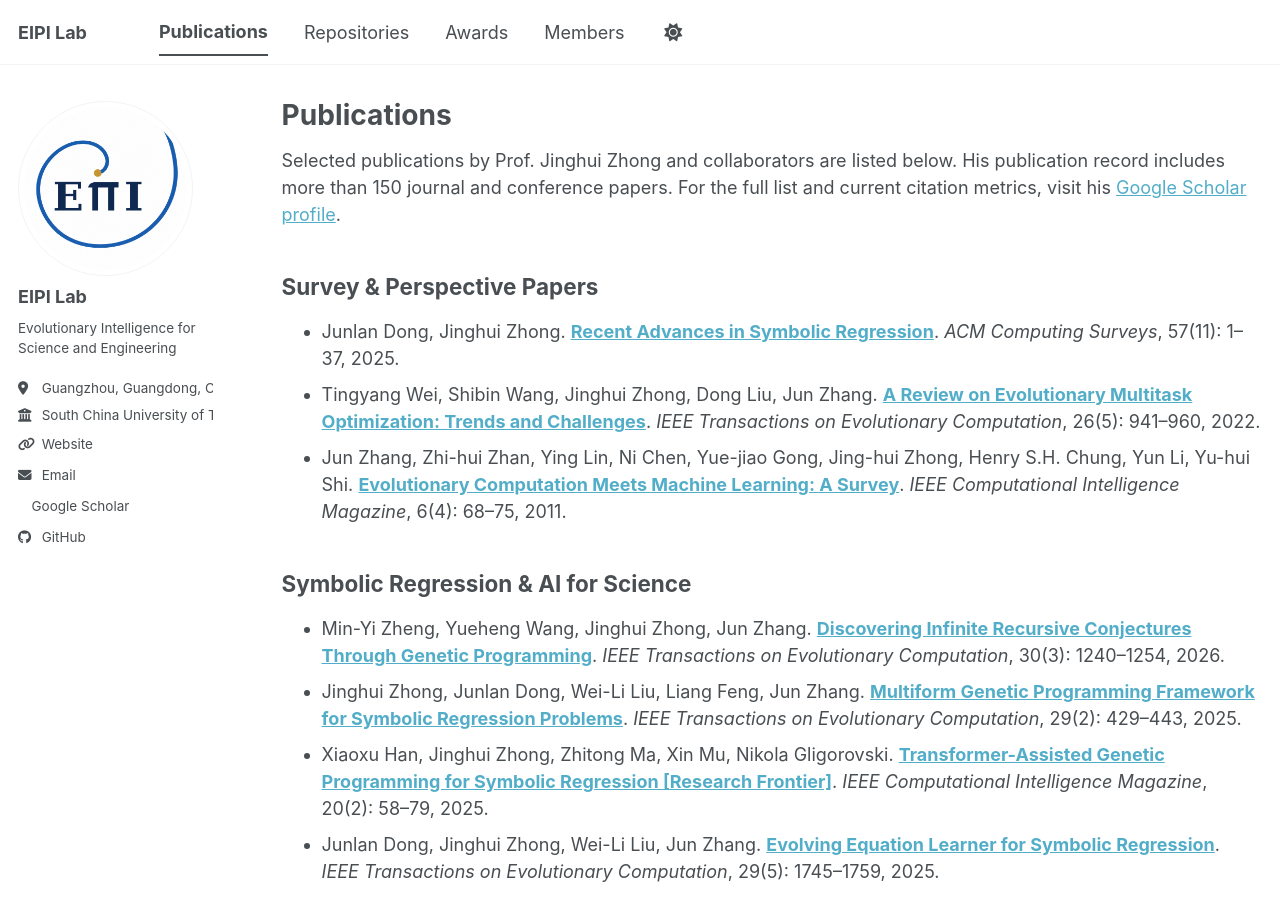
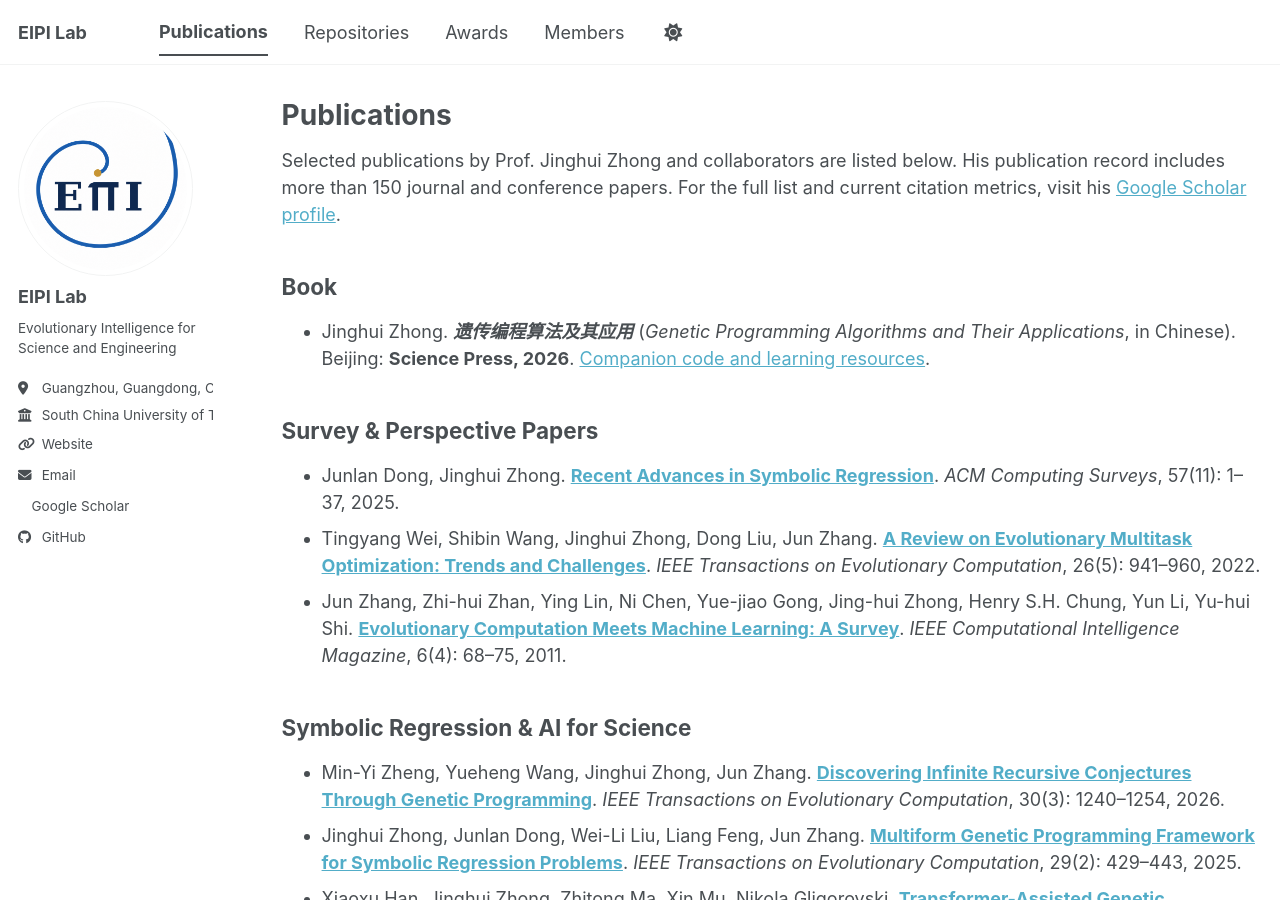
Before and after one commit to SCUT-EIPI/SCUT-EIPI.github.io, a Jekyll site: the page built from _pages/publications.md, in a window 1280 px wide and 900 px high. Built offline with Jekyll 4.4.1, drawn with Linux system fonts in a browser that asks for light colours; a style sheet for code colours, icons or effects is not loaded.

Commit message:
Add published Science Press book to research resources

```diff
--- a/_pages/publications.md
+++ b/_pages/publications.md
@@ -6,6 +6,10 @@ author_profile: true
 ---
 
 Selected publications by Prof. Jinghui Zhong and collaborators are listed below. His publication record includes more than 150 journal and conference papers. For the full list and current citation metrics, visit his [Google Scholar profile]({{ site.author.googlescholar }}).
+
+## Book
+
+- Jinghui Zhong. ***遗传编程算法及其应用*** (*Genetic Programming Algorithms and Their Applications*, in Chinese). Beijing: **Science Press, 2026**. [Companion code and learning resources](https://github.com/SCUT-EIPI/GP-and-its-applications).
 
 ## Survey & Perspective Papers
 
```
Also changed, not shown: _pages/repositories.md (+1 -1 lines), docs/content-sources.md (+1 -1 lines).
